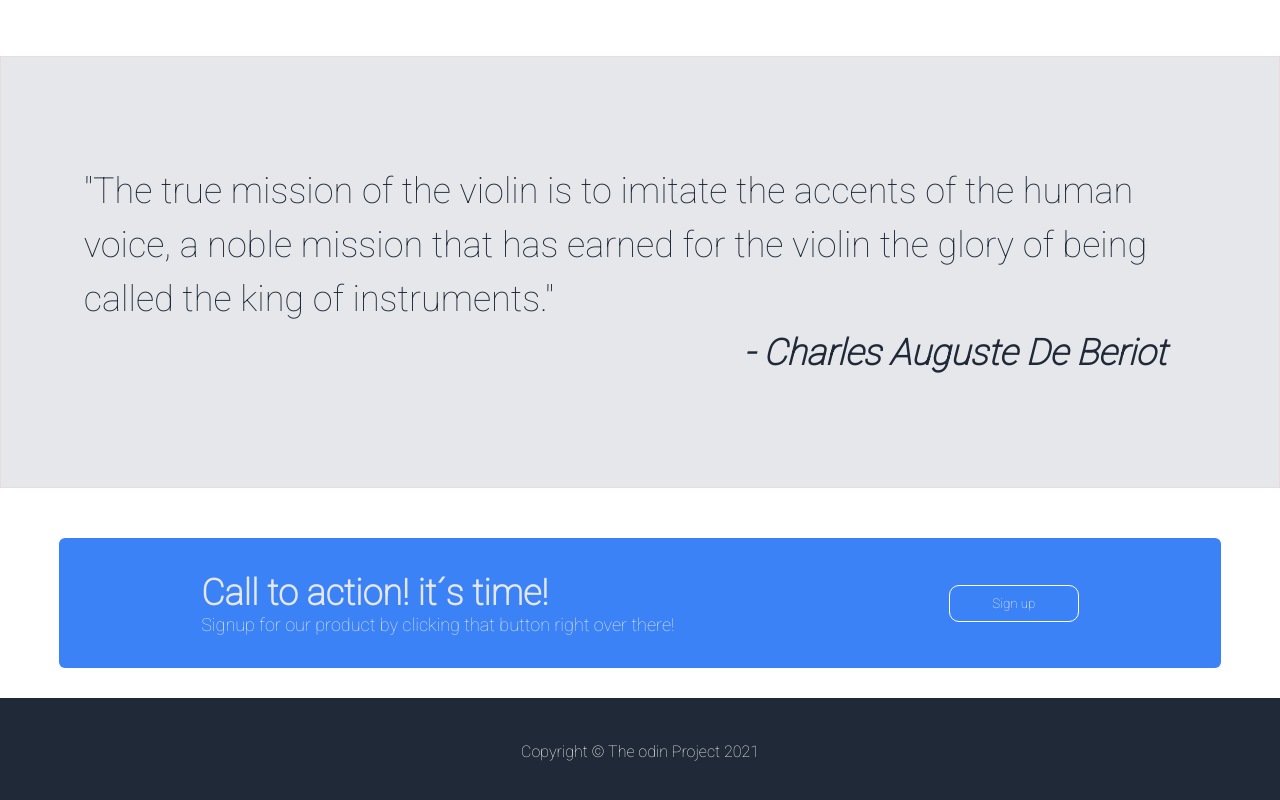
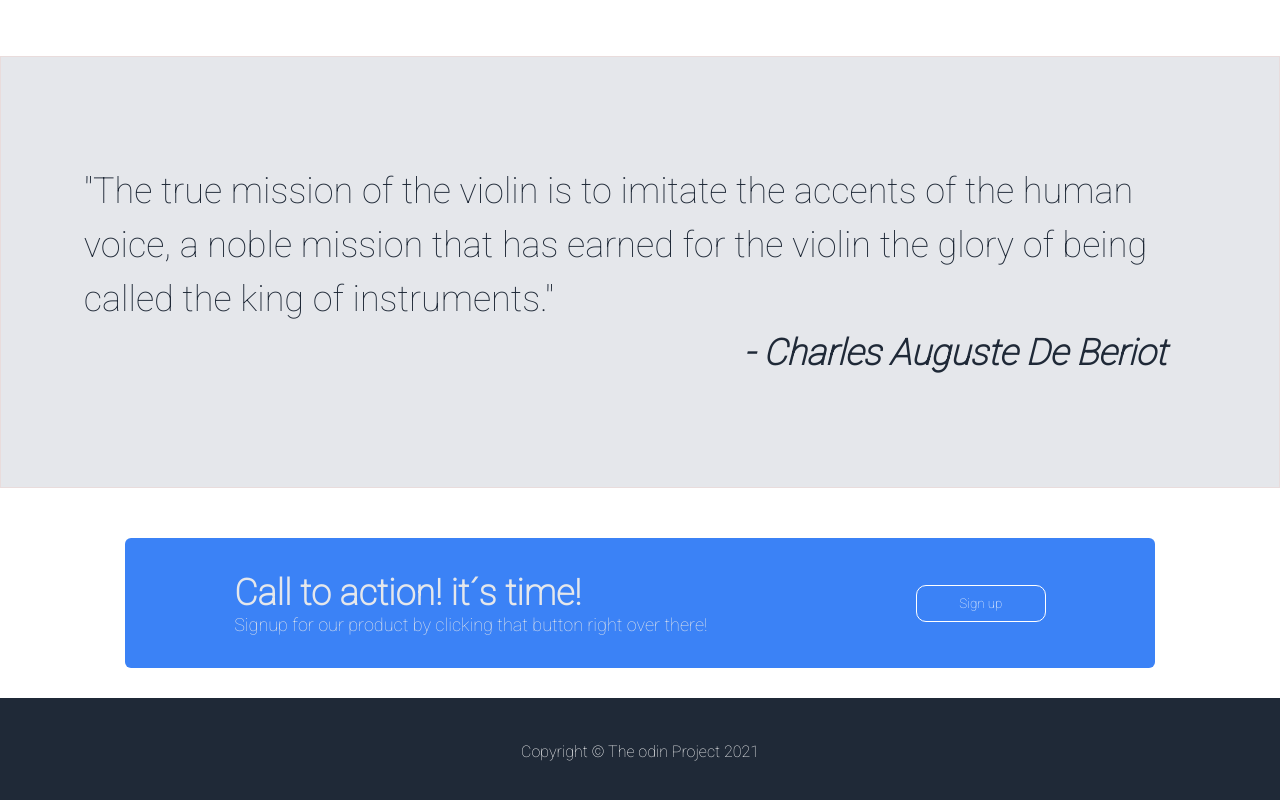
Before and after one commit to GeziaelThiagoPaes/Leading-Page, a plain HTML site: page index.html in a window 1280 px wide. Shown: the part 786-1586 px from the top of the page. Drawn offline with Linux system fonts and the light colour scheme.

Commit message:
new version

```diff
--- a/css/style.scss
+++ b/css/style.scss
@@ -135,8 +135,8 @@ li,a{
     display: flex;
     justify-content: center;
     border: 1px solid rgb(233, 220, 220);
-   /*padding-left: 5px;
-   padding-right: 5px;*/
+   padding-left: 5px;
+   padding-right: 5px;
 
 
 
@@ -169,7 +169,8 @@ cite{
 
 .subscribe {
    background-color:#3b82f6; ;
-    width:90%;
+    width:auto;
+    max-width: 1020px;
     height: auto;
     min-height: 130px;
     margin-right: auto;
```
Also changed, not shown: css/style.css, style.css (added), 1 other file.
